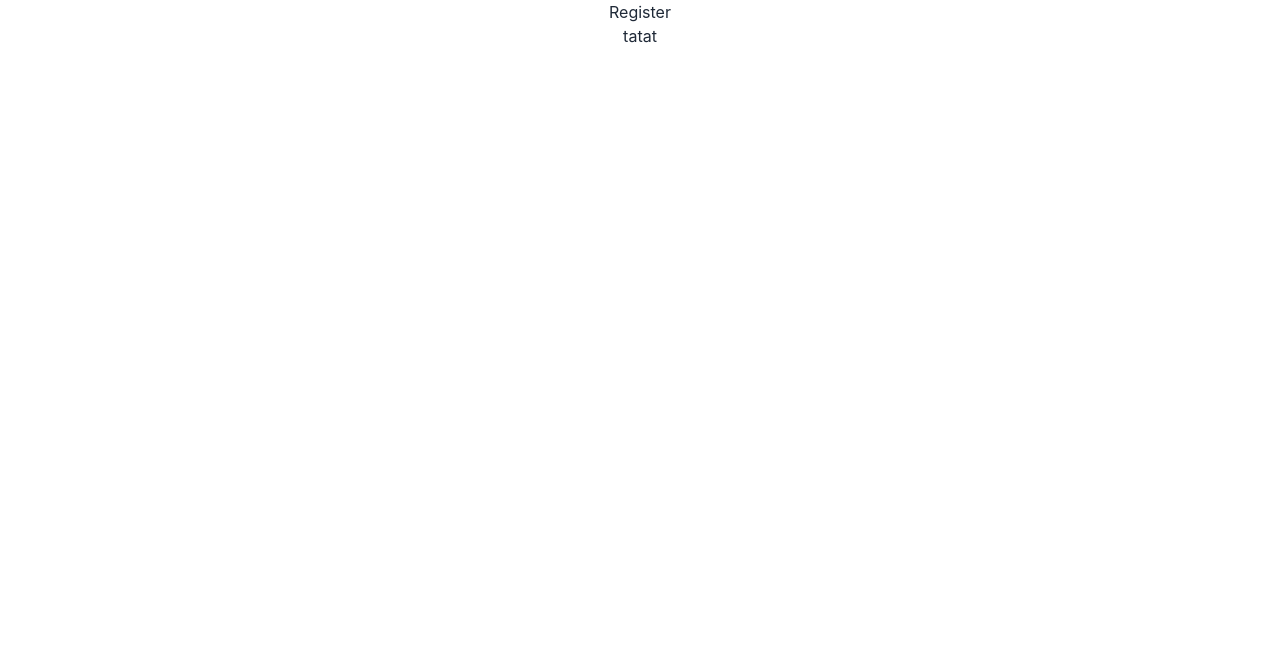
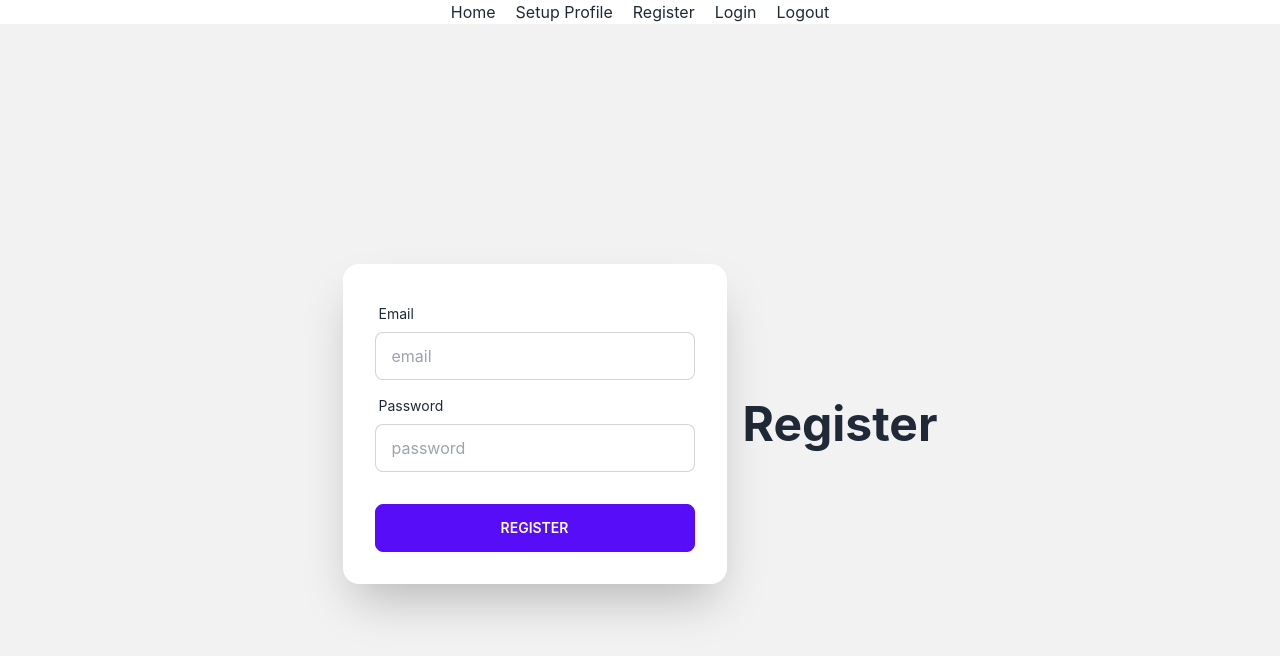
Before and after one commit to sou2000s/makeProfile-Client, a React (Create React App) app: page /register in a window 1280 px wide. Shown: the top 656 px of the page. Built offline with nearby package versions, Linux system fonts and the light colour scheme.

Commit message:
email password authentication done

```diff
--- /dev/null
+++ b/src/Components/Navbar.js
@@ -0,0 +1,18 @@
+import React from 'react';
+import { Link } from 'react-router-dom';
+
+const Navbar = () => {
+    return (
+        <div>
+            <ul>
+                <Link className=''  to='/'>Home</Link>
+                <Link className='ml-5'  to='/setProfile'>Setup Profile</Link>
+                <Link className='ml-5'  to='/register'>Register</Link>
+                <Link className='ml-5'  to='/login'>Login</Link>
+                <Link className='ml-5' >Logout</Link>
+            </ul>
+        </div>
+    );
+};
+
+export default Navbar;
--- a/src/Context/AuthProvider.js
+++ b/src/Context/AuthProvider.js
@@ -1,5 +1,5 @@
-import React, { createContext } from 'react';
-import {getAuth} from 'firebase/auth'
+import React, { createContext, useState } from 'react';
+import {createUserWithEmailAndPassword, getAuth, GoogleAuthProvider, signInWithEmailAndPassword, signInWithPopup, signOut} from 'firebase/auth'
 import app from '../firebase/firebase.config';
 
 export const AuthContext = createContext()
@@ -7,8 +7,39 @@ const auth = getAuth(app)
 
 
 const AuthProvider = ({children}) => {
+    const [user ,setUser] = useState(null)
+    const [loading ,setLoading] = useState(true)
+
+    const googleProvider  = new GoogleAuthProvider()
+
+
  const name = "tatat"
-    const authInfo = {name}
+
+ const createUser = (email , password)=>{
+    setLoading(true)
+
+    return createUserWithEmailAndPassword(auth , email , password)
+}
+
+const login = (email , password) => {
+    setLoading(true)
+
+      return signInWithEmailAndPassword(auth , email , password)
+}
+
+const logout = ()=>{
+    return signOut(auth)
+}
+
+
+
+
+const googleAuthentication = () =>{
+    setLoading(true)
+    return signInWithPopup(auth , googleProvider)
+}
+
+    const authInfo = {name , createUser , login , logout , loading,setLoading , googleAuthentication}
     return (
         <div>
 
--- /dev/null
+++ b/src/Mainlayout/Main.js
@@ -0,0 +1,14 @@
+import React from 'react';
+import { Outlet } from 'react-router-dom';
+import Navbar from '../Components/Navbar';
+
+const Main = () => {
+    return (
+        <div>
+            <Navbar/>
+            <Outlet/>
+        </div>
+    );
+};
+
+export default Main;
--- a/src/pages/Login.js
+++ b/src/pages/Login.js
@@ -1,9 +1,12 @@
-import React from 'react';
+import React, { useContext } from 'react';
+import { AuthContext } from '../Context/AuthProvider';
 
 const Login = () => {
+    const {name} = useContext(AuthContext)
     return (
         <div>
             <h1>Login</h1>
+            <h1>{name}</h1>
         </div>
     );
 };
--- a/src/pages/Register.js
+++ b/src/pages/Register.js
@@ -2,12 +2,49 @@ import React, { useContext } from 'react';
 import { AuthContext } from '../Context/AuthProvider';
 
 const Register = () => {
-    const {name} = useContext(AuthContext)
+    const {createUser} = useContext(AuthContext)
+
+  const handleRegister = (e) =>{
+       e.preventDefault()
+       console.log(e.target);
+       const email = e.target.email.value
+       const password = e.target.password.value
+     console.log(email,password);
+       createUser(email , password)
+       .then(res => {
+        console.log(res.user);
+       })
+       .catch(err => console.log(err.message))
+  }
+
     return (
-        <div>
-            <h1>Register</h1>
-            <h1>{name}</h1>
+        <div className="hero min-h-screen bg-base-200">
+  <div className="hero-content flex-col lg:flex-row-reverse">
+    <div className="text-center lg:text-left">
+      <h1 className="text-5xl font-bold">Register</h1>
+         </div>
+    <form onSubmit={handleRegister} className="card flex-shrink-0 w-full max-w-sm shadow-2xl bg-base-100">
+      <div className="card-body">
+        <div className="form-control">
+          <label className="label">
+            <span className="label-text">Email</span>
+          </label>
+          <input type="email" name='email' placeholder="email" className="input input-bordered" />
         </div>
+        <div className="form-control">
+          <label className="label">
+            <span className="label-text">Password</span>
+          </label>
+          <input type="password" name='password' placeholder="password" className="input input-bordered" />
+
+        </div>
+        <div className="form-control mt-6">
+          <button type='submit'  className="btn btn-primary">Register</button>
+        </div>
+      </div>
+    </form>
+  </div>
+</div>
     );
 };
 
--- a/src/pages/SetProfileDetails.js
+++ b/src/pages/SetProfileDetails.js
@@ -3,7 +3,7 @@ import React from 'react';
 const SetProfileDetails = () => {
     return (
         <div>
-
+            <h1>Set your profile</h1>
         </div>
     );
 };
```
Also changed, not shown: src/Routes/routes.js (+17 -4 lines).
